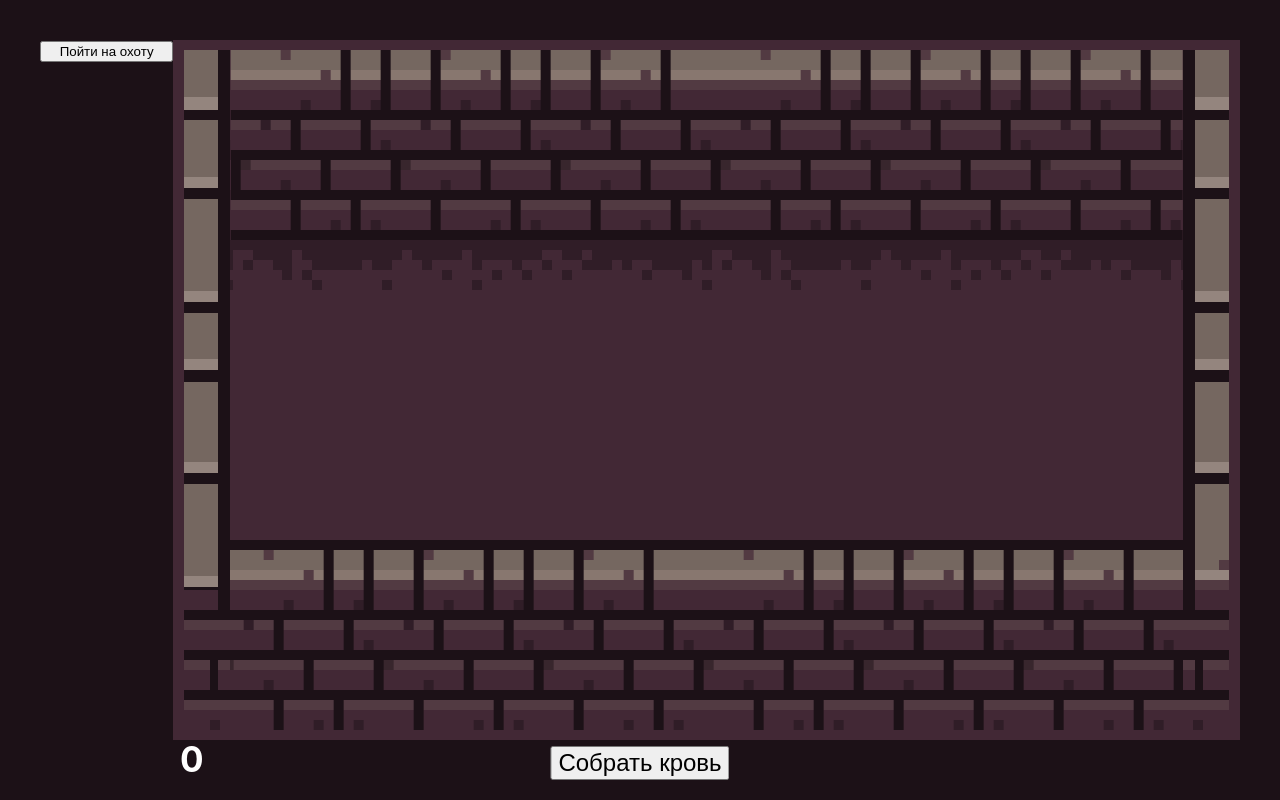
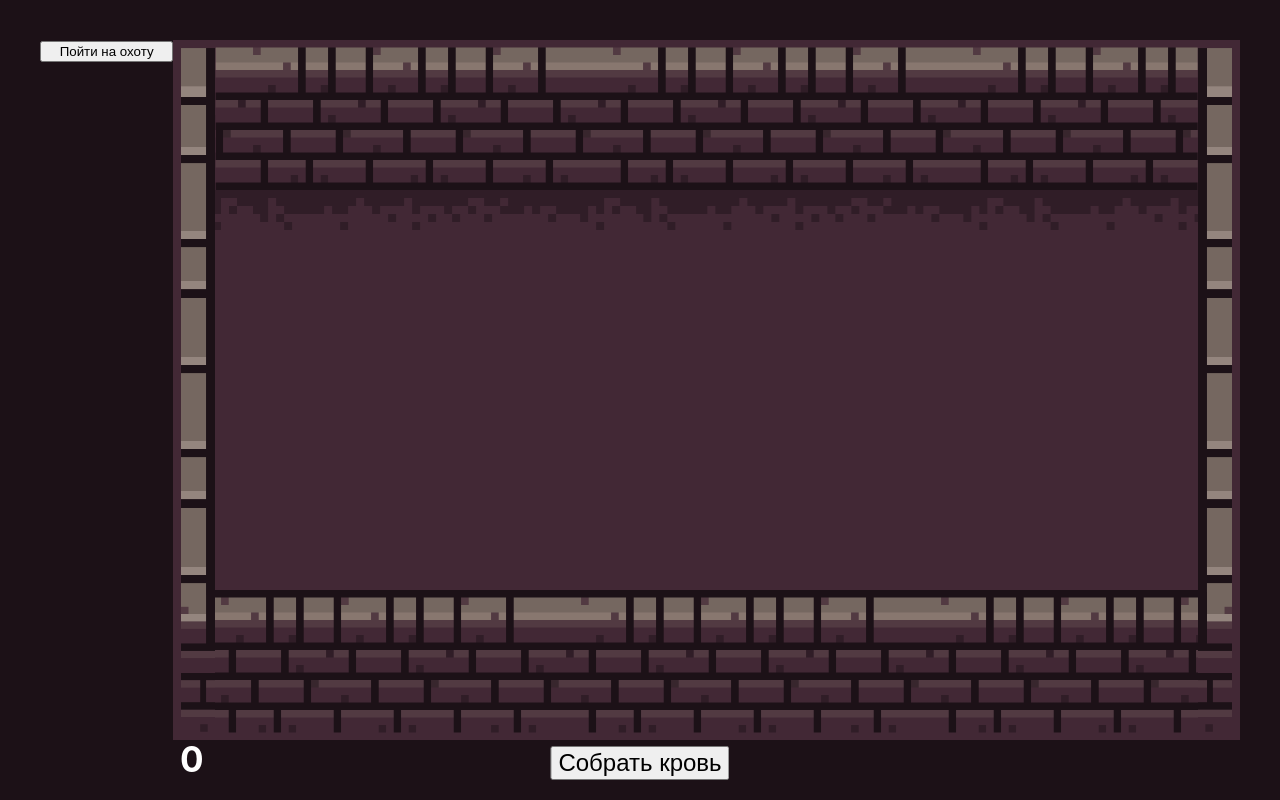
Before and after one commit to SeeNelse/clicker-reactjs, a React (Create React App) app: page /map in a window 1280 px wide. Built offline with nearby package versions, Linux system fonts and the light colour scheme.

Commit message:
more blood due to victims

```diff
--- a/src/components/map/victimSlot.jsx
+++ b/src/components/map/victimSlot.jsx
@@ -4,7 +4,7 @@ const VictimSlot = ({ Victim }) => {
   return(
     <div className="victim__slot">
       {/* {Victim ? <div></div> `${Victim.name}, ${Victim.age}` : '' } */}
-      {Victim ? <div className="victim__man"></div> : '' }
+      {Victim ? <div className="victim__man"><span className="victim__name">{Victim.name}, {Victim.age}</span></div> : '' }
     </div>
   )
 }
--- a/src/containers/mapContainer.jsx
+++ b/src/containers/mapContainer.jsx
@@ -11,26 +11,28 @@ class MapContainer extends Component {
       hunting: false,
       timeToFinishHunting: 0,
       bloodCounter: 0,
+      bloodPerClick: 1,
       victims: [],
       victimSlotsCount: 8,
     }
   }
 
   HandleCollectBloodClick  = () => {
-    this.setState({ bloodCounter: this.state.bloodCounter + 1 });
+    this.setState({ bloodCounter: this.state.bloodCounter + this.state.bloodPerClick });
   }
 
   HandleGoHuntingClick = () => {
     this.setState({
       hunting: true,
       timeToFinishHunting: 2000,
+      bloodPerClick: this.state.bloodPerClick + 3,
     });
 
     let huntingTimer = setInterval(() => {
       if (this.state.timeToFinishHunting === 0) {
         this.setState({
           hunting: false,
-          victims: [...this.state.victims, {name: 'Лакута', age: 3}],
+          victims: [...this.state.victims, {name: 'Вонючий Билли', status: '', age: 27}],
         });
         return clearInterval(huntingTimer);
       }
--- a/src/index.css
+++ b/src/index.css
@@ -108,10 +108,11 @@ code {
 }
 
 .victim-background__top {
-  width: calc(100% - 57px * 2);
-  height: 200px;
+  width: calc(100% - 42px * 2);
+  height: 150px;
   background-image: url(/images/room/top.png);
   background-repeat: repeat;
+  background-size: auto 150px;
   position: absolute;
   top: 0;
   left: 50%;
@@ -119,9 +120,10 @@ code {
 }
 
 .victim-background__right-top {
-  width: 57px;
-  height: 80px;
+  width: 42px;
+  height: 65px;
   background-image: url(/images/room/right-top.png);
+  background-size: 42px 65px;
   background-repeat: no-repeat;
   position: absolute;
   top: 0;
@@ -129,21 +131,23 @@ code {
 }
 
 .victim-background__right {
-  height: calc(100% - 230px);
-  width: 57px;
+  height: calc(100% - 210px);
+  width: 42px;
   background-image: url(/images/room/right.png);
   background-repeat: repeat;
+  background-size: 42px auto;
   position: absolute;
-  top: 80px;
+  top: 65px;
   right: 0;
   z-index: 1;
 }
 
 .victim-background__right-bottom {
-  width: 57px;
-  height: 200px;
+  width: 42px;
+  height: 148px;
   background-image: url(/images/room/right-bottom.png);
   background-repeat: no-repeat;
+  background-size: 42px auto;
   position: absolute;
   right: 0;
   bottom: 0;
@@ -151,10 +155,11 @@ code {
 }
 
 .victim-background__bottom {
-  width: calc(100% - 40px * 2);
-  height: 200px;
+  width: calc(100% - 10px * 2);
+  height: 150px;
   background-image: url(/images/room/bottom.png);
   background-repeat: repeat;
+  background-size: auto 150px;
   position: absolute;
   bottom: 0;
   left: 50%;
@@ -162,10 +167,11 @@ code {
 }
 
 .victim-background__left-bottom {
-  width: 57px;
-  height: 200px;
+  width: 42px;
+  height: 148px;
   background-image: url(/images/room/left-bottom.png);
   background-repeat: no-repeat;
+  background-size: 42px auto;
   position: absolute;
   left: 0;
   bottom: 0;
@@ -173,20 +179,22 @@ code {
 }
 
 .victim-background__left {
-  height: calc(100% - 230px);
-  width: 57px;
+  height: calc(100% - 210px);
+  width: 42px;
   background-image: url(/images/room/left.png);
   background-repeat: repeat;
+  background-size: 42px auto;
   position: absolute;
-  top: 80px;
+  top: 65px;
   left: 0;
   z-index: 1;
 }
 
 .victim-background__left-top {
-  width: 57px;
-  height: 80px;
+  width: 42px;
+  height: 65px;
   background-image: url(/images/room/left-top.png);
+  background-size: 42px 65px;
   background-repeat: no-repeat;
   position: absolute;
   top: 0;
@@ -195,11 +203,12 @@ code {
 
 .victim-background__floor {
   width: 100%;
-  height: 50px;
+  height: 40px;
   background-image: url(/images/room/floor-wall.png);
+  background-size: auto 40px;
   background-repeat: repeat;
   position: absolute;
-  top: 200px;
+  top: 150px;
   left: 0;
 }
 
@@ -210,7 +219,7 @@ code {
   flex-direction: row;
   justify-content: space-around;
   flex-wrap: wrap;
-  padding: 210px 40px;
+  padding: 160px 40px;
 }
 
 .victim__slot {
@@ -227,4 +236,12 @@ code {
   background-image: url(/images/sprite.png);
   background-repeat: no-repeat;
   background-position: 0 0px;
+  position: relative;
 }
+
+.victim__name {
+  position: absolute;
+  width: 100%;
+  bottom: -40%;
+  color: #ffffff;
+}
```
